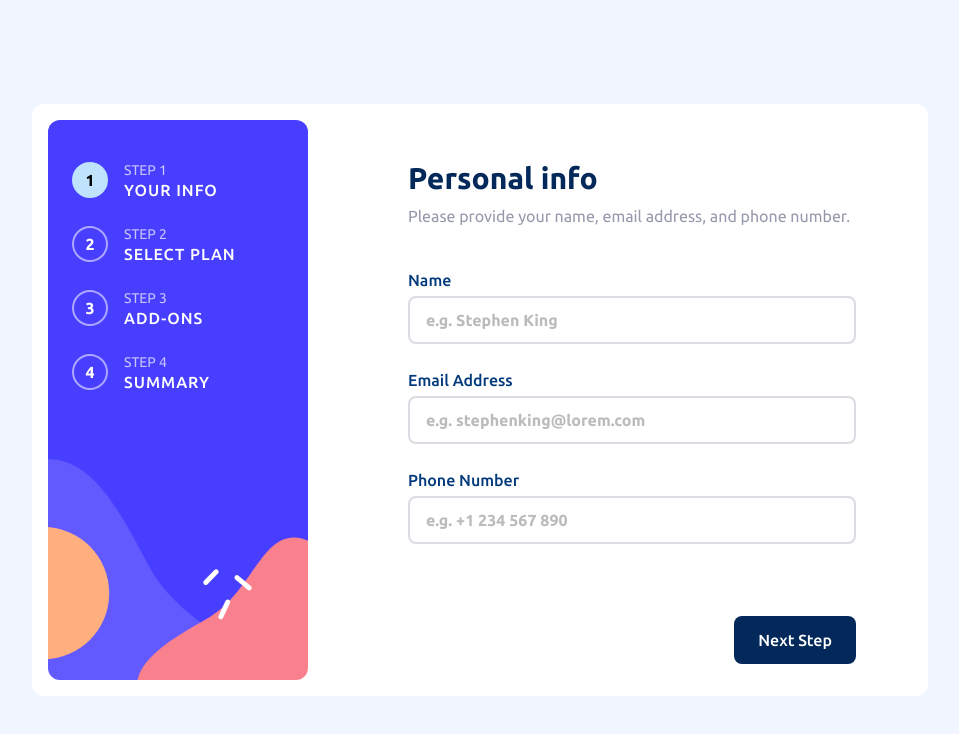
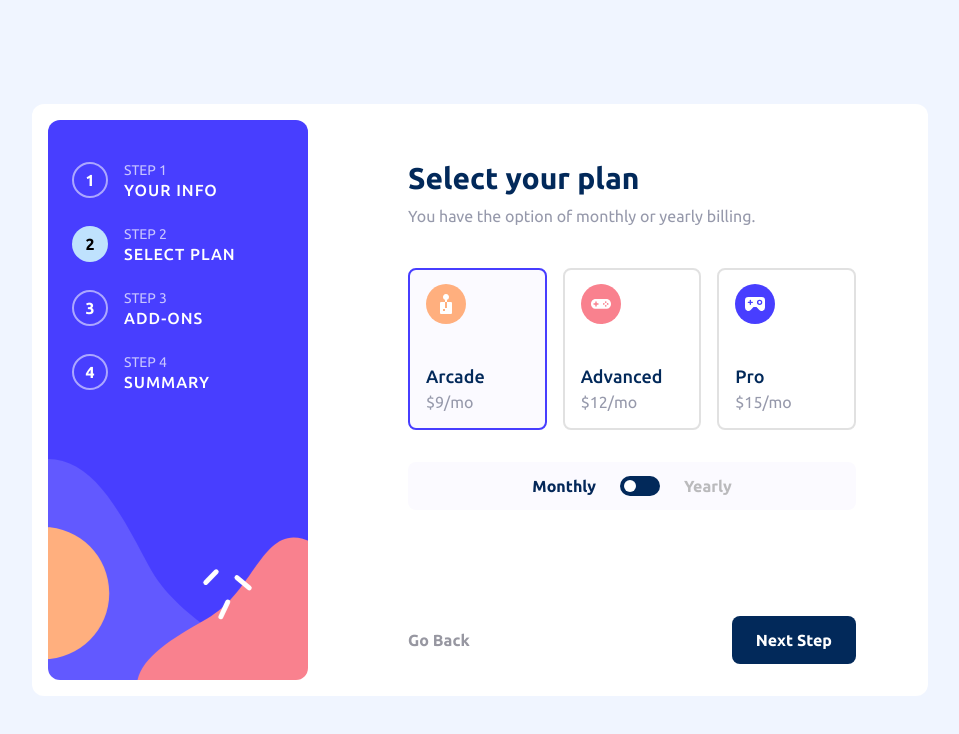
Before and after one commit to preetpalsinghkanda/multi-step-form, a React (Vite) app: page / in a window 1280 px wide. Shown: the top 734 px of the page, without its empty margins (160-1119 px from the left). Built offline with nearby package versions, Linux system fonts and the light colour scheme.

Commit message:
done step 2 with slecting plan

```diff
--- a/src/components/main/Button.jsx
+++ b/src/components/main/Button.jsx
@@ -9,11 +9,11 @@ const Button = ({ btnName, btnBgColor, btnTextColor, btnPx, btnNext }) => {
       onClick={() => {
         if (btnNext === "next") {
           handleNextBtn();
-        }else{
-          setStep((back)=> back - 1);
+        } else {
+          setStep((back) => back - 1);
         }
       }}
-      className={`${btnBgColor}  ${btnNext === "next" ? "hover:bg-[#174A8A]" : ""}    font-[500] cursor-pointer my-4 w-fit ${btnTextColor} rounded-lg ${btnPx}  py-3 self-end`}
+      className={`${btnBgColor}  ${btnNext === "next" ? "hover:bg-[#174A8A]" : "hover:text-[#02295A]"}    font-[600] cursor-pointer my-4 w-fit ${btnTextColor} rounded-lg ${btnPx}  py-3 self-end`}
     >
       {btnName}
     </button>
--- a/src/components/main/step2/AllPlans.jsx
+++ b/src/components/main/step2/AllPlans.jsx
@@ -7,9 +7,9 @@ import proIcon from "../../../assets/icon-pro.svg";
 const AllPlans = () => {
   return (
     <section className=" grid grid-cols-3 gap-4">
-      <Plan planImg={arcadeIcon} planName={"Arcade"} planPrice={"9"} />
-      <Plan planImg={advancedIcon} planName={"Advanced"} planPrice={"12"} />
-      <Plan planImg={proIcon} planName={"Pro"} planPrice={"15"} />
+      <Plan planImg={arcadeIcon} planName={"Arcade"} planPrice={"9"} id={"arcade"} />
+      <Plan planImg={advancedIcon} planName={"Advanced"} planPrice={"12"} id={"advance"} />
+      <Plan planImg={proIcon} planName={"Pro"} planPrice={"15"} id={"pro"} />
     </section>
   );
 };
--- a/src/components/main/step2/FullPlan.jsx
+++ b/src/components/main/step2/FullPlan.jsx
@@ -1,19 +1,36 @@
-import React from "react";
+import React, { useContext } from "react";
 import AllPlans from "./AllPlans";
+import MultiFormContext from "../../../context/Context";
 
 const FullPlan = () => {
+  const { monthlyPlan, setMonthlyPlan } = useContext(MultiFormContext);
   return (
     <div className=" flex flex-col gap-8">
       <AllPlans />
 
       <div className=" py-3 rounded-lg  bg-[hsl(250,100%,99%)] flex items-center justify-center gap-6">
-        <p className="text-[] font-[600]">Monthly</p>
+        <p
+          className={`${monthlyPlan ? "text-[#042859]" : "text-[#80808087]"}  font-[600]`}
+        >
+          Monthly
+        </p>
 
-        <button className="w-10  h-5 bg-[#02295A] rounded-full flex items-center px-1">
-          <div className="w-3 h-3 bg-white rounded-full"></div>
+        <button
+          onClick={() => {
+            setMonthlyPlan(!monthlyPlan);
+          }}
+          className={`w-10 cursor-pointer   ${monthlyPlan ? "justify-start" : "justify-end"}   h-5 bg-[#02295A] rounded-full flex items-center px-1`}
+        >
+          <div
+            className={`w-3 ${monthlyPlan ? "translate-x-0" : "translate-x--1"} h-3  bg-white rounded-full`}
+          ></div>
         </button>
 
-        <p className="font-[600]">Yearly</p>
+        <p
+          className={`font-[600] ${monthlyPlan ? "text-[#80808087]" : "text-[#042859]"}  `}
+        >
+          Yearly
+        </p>
       </div>
     </div>
   );
--- a/src/components/main/step2/Plan.jsx
+++ b/src/components/main/step2/Plan.jsx
@@ -1,8 +1,16 @@
-import React from "react";
+import React, { useContext } from "react";
+import MultiFormContext from "../../../context/Context";
 
-const Plan = ({ planImg, planName, planPrice }) => {
+const Plan = ({ planImg, planName, planPrice, id }) => {
+  const { monthlyPlan, plan, setPlan } = useContext(MultiFormContext);
+
   return (
-    <div className="border-2 bg-[hsl(250,100%,99%)] border-[hsl(243,100%,62%)] py-3.5 px-4 flex flex-col gap-9.5 rounded-lg">
+    <div
+      onClick={() => {
+        setPlan(id);
+      }}
+      className={`border-2  cursor-pointer ${plan === id ? "border-[hsl(243,100%,62%)] bg-[hsl(250,100%,99%)]" : "border-[#8080803c]"}    py-3.5 px-4 flex flex-col gap-9.5 rounded-lg`}
+    >
       <div>
         <img src={planImg} alt="" />
       </div>
@@ -11,6 +19,11 @@ const Plan = ({ planImg, planName, planPrice }) => {
           {planName}
         </h6>
         <p className="text-[hsl(231,11%,63%)]">${planPrice}/mo</p>
+        {!monthlyPlan && (
+          <p className="text-[13px] my-0.5 font-[500] text-[hsl(213,96%,18%)]">
+            2 months free
+          </p>
+        )}
       </div>
     </div>
   );
--- a/src/context/ContextProvider.jsx
+++ b/src/context/ContextProvider.jsx
@@ -2,8 +2,7 @@ import MultiFormContext from "./Context";
 import React, { useState } from "react";
 
 const ContextProvider = ({ children }) => {
-  const [step, setStep] = useState(1);
-
+  const [step, setStep] = useState(2);
   // step 1
 
   const [name, setName] = useState("");
@@ -15,6 +14,12 @@ const ContextProvider = ({ children }) => {
     email: "",
     phoneNo: "",
   });
+
+  //step 2
+
+  const [monthlyPlan, setMonthlyPlan] = useState(true);
+
+  const [plan, setPlan] = useState("arcade");
 
   function handleStepOne() {
     let tempErr = {
@@ -75,6 +80,10 @@ const ContextProvider = ({ children }) => {
         err,
         handleStepOne,
         handleNextBtn,
+        monthlyPlan,
+        setMonthlyPlan,
+        plan,
+        setPlan,
       }}
     >
       {children}
```
